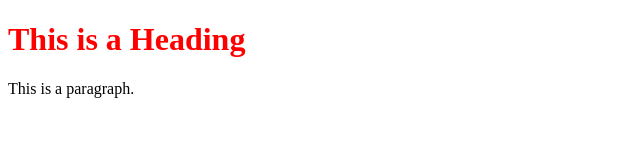
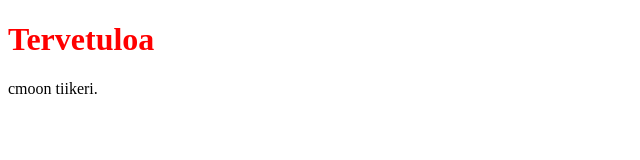
Before and after one commit to Morso666/Morso666.github.io, a plain HTML site: page index.html in a window 1280 px wide. Shown: the whole page, without its empty margins (0-640 px from the left). Drawn offline with Linux system fonts and the light colour scheme.

Commit message:
Update index.html

```diff
--- a/index.html
+++ b/index.html
@@ -6,8 +6,8 @@
 	</head>
 	<body>
 
-		<h1 style="color:red">This is a Heading</h1>
-		<p>This is a paragraph.</p>
+		<h1 style="color:red">Tervetuloa</h1>
+		<p>cmoon tiikeri.</p>
 
 	</body>
 </html>
```
